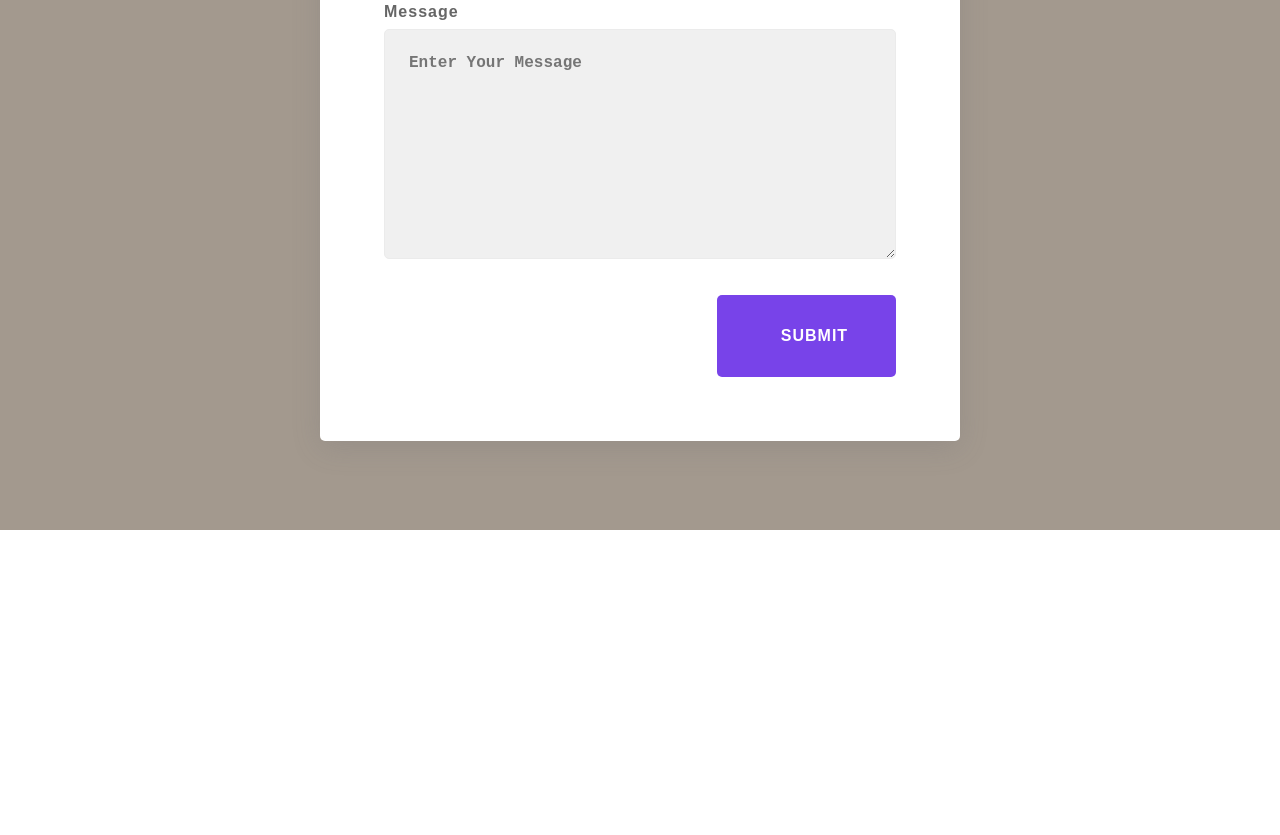
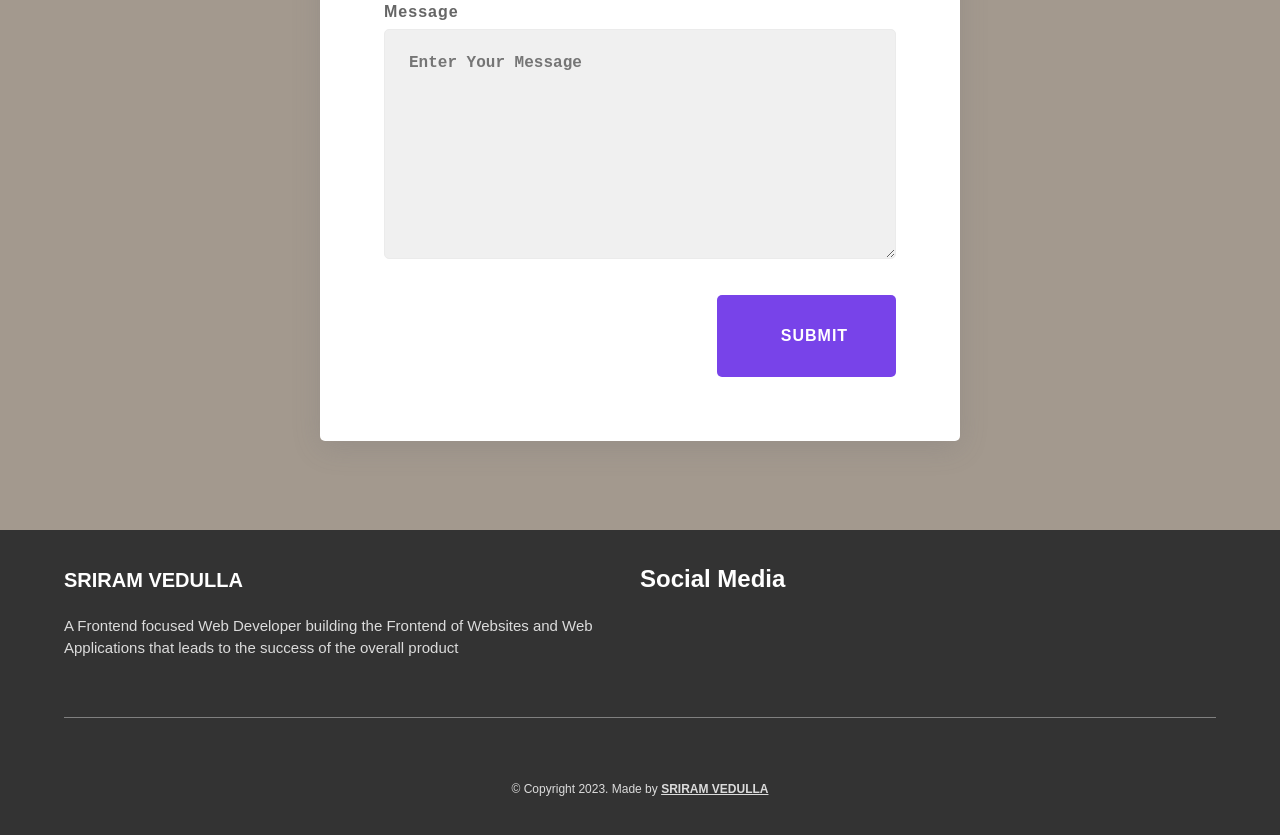
Before and after one commit to Sriramvedulla/portfolio, a plain HTML site: page index.html in a window 1280 px wide. Shown: the part 3998-4833 px from the top of the page. Before the commit the page ends 4528 px from the top, so only its background shows below. Drawn offline with Linux system fonts and the light colour scheme.

Commit message:
first commit

```diff
--- a/index.html
+++ b/index.html
@@ -233,4 +233,25 @@
       </div>
     </section>
   </body>
+  <footer>
+    <div class="footer-section">
+      <div class="footer-name">
+        <h2>Sriram Vedulla</h2>
+        <p>
+          A Frontend focused Web Developer building the Frontend of Websites and
+          Web Applications that leads to the success of the overall product
+        </p>
+      </div>
+      <div class="footer-media">
+        <h2>Social Media</h2>
+      </div>
+    </div>
+    <div class="footer-hr"></div>
+    <div class="copyright">
+      <p>
+        &copy; Copyright 2023. Made by
+        <a href="#Home" target="_blank">SRIRAM VEDULLA</a>
+      </p>
+    </div>
+  </footer>
 </html>
--- a/styles/styles.css
+++ b/styles/styles.css
@@ -325,3 +325,50 @@ body {
   cursor: pointer;
   margin-left: 65%;
 }
+footer {
+  background-color: #333;
+  color: #fff;
+}
+.footer-section {
+  width: 90%;
+  margin-left: 5%;
+  display: flex;
+}
+.footer-name {
+  width: 50%;
+  line-height: 1.5;
+  margin-top: 3%;
+  margin-bottom: 5%;
+}
+.footer-name h2 {
+  font-size: 20px;
+  text-transform: uppercase;
+}
+.footer-name p {
+  font-size: 15px;
+  margin-top: 20px;
+  color: gainsboro;
+}
+.footer-media {
+  margin-top: 3%;
+  margin-bottom: 5%;
+}
+.footer-hr {
+  border-top: 1px solid gray;
+  width: 90%;
+  margin-left: 5%;
+}
+.copyright {
+  text-align: center;
+  margin-top: 5%;
+  padding-bottom: 3%;
+}
+.copyright p {
+  color: gainsboro;
+  font-size: 12px;
+}
+.copyright a {
+  color: gainsboro;
+  font-size: 12px;
+  font-weight: 800;
+}
```
